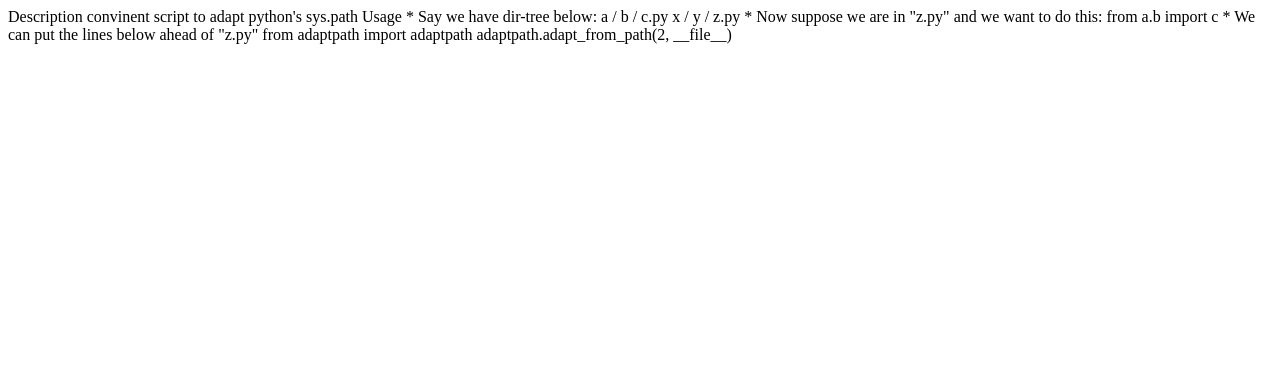
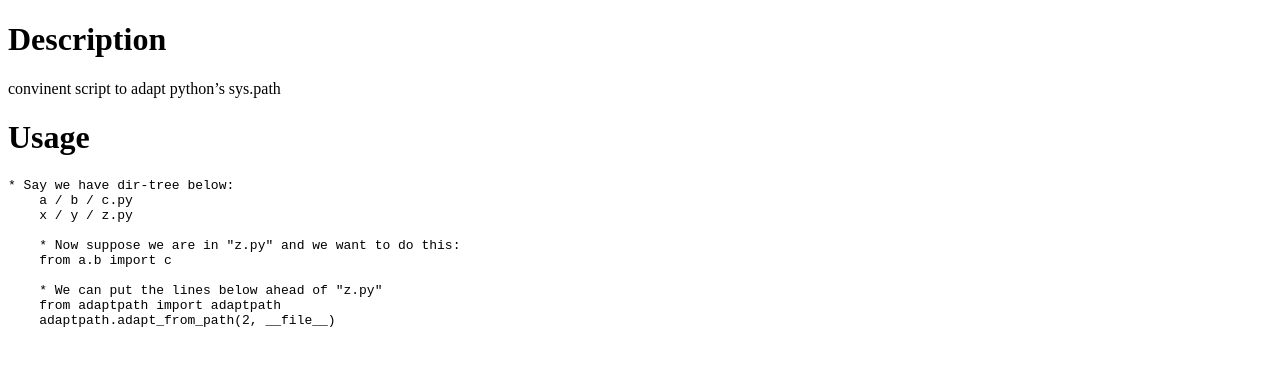
Before and after one commit to darkdarkfruit/adaptpath, a plain HTML site: page doc/index.html in a window 1280 px wide. Drawn offline with Linux system fonts and the light colour scheme.

Commit message:
update doc

```diff
--- a/doc/index.html
+++ b/doc/index.html
@@ -5,19 +5,22 @@
     <title>adaptpath</title>
 </head>
 <body>
-Description
-convinent script to adapt python's sys.path
+<div id="preview" preview="" debounce="150"><h1><a id="Description_0"></a>Description</h1>
 
-Usage
-* Say we have dir-tree below:
+    <p>convinent script to adapt python’s sys.path</p>
+
+    <h1><a id="Usage_3"></a>Usage</h1>
+<pre><code>* Say we have dir-tree below:
     a / b / c.py
     x / y / z.py
 
-* Now suppose we are in "z.py" and we want to do this:
+    * Now suppose we are in "z.py" and we want to do this:
     from a.b import c
 
-* We can put the lines below ahead of "z.py"
+    * We can put the lines below ahead of "z.py"
     from adaptpath import adaptpath
     adaptpath.adapt_from_path(2, __file__)
+</code></pre>
+</div>
 </body>
 </html>
```
Also changed, not shown: 1 other file.
